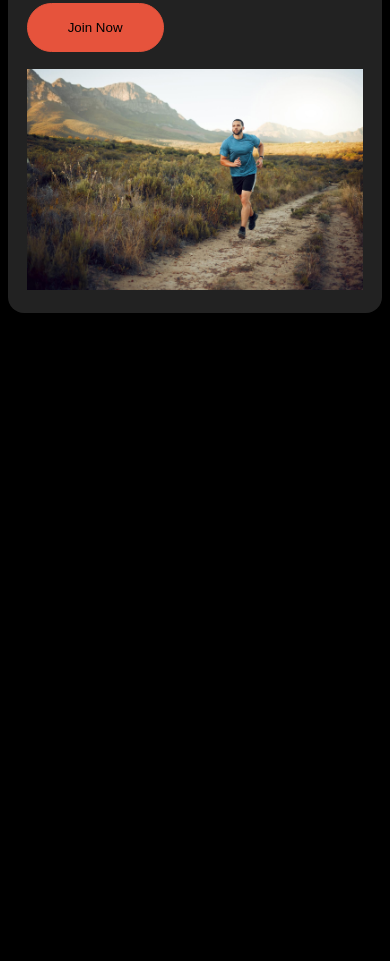
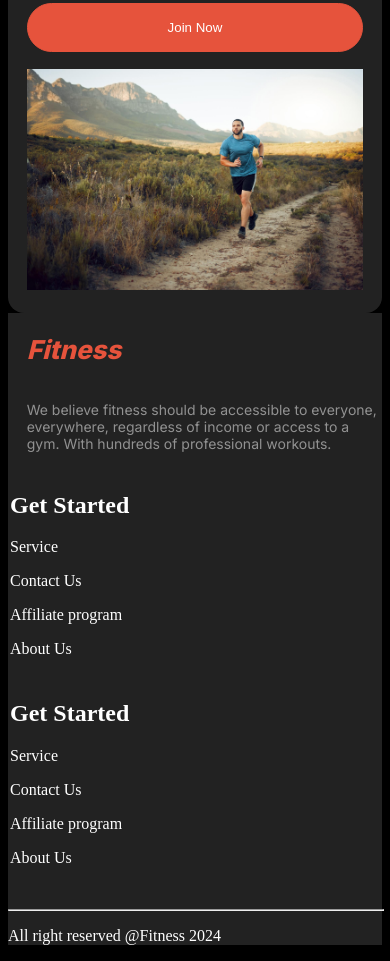
Before and after one commit to fhanif16/B10A2, a plain HTML site: page index.html in a window 390 px wide. Shown: the part 2753-3714 px from the top of the page. Before the commit the page ends 3074 px from the top, so only its background shows below. Drawn offline with Linux system fonts and the light colour scheme.

Commit message:
footer added

```diff
--- a/index.html
+++ b/index.html
@@ -117,7 +117,55 @@
             </div>
         </section>
 
+
     </main>
+
+
+
+    <footer>
+        <section id="footer" >
+            <div class="footer-details">
+                <div class="footer-title">
+                    <h1 class="navbar-title">Fitness</h1>
+                    <p class="habit-subtitle">We believe fitness should be accessible to everyone, everywhere, regardless of income or access to a gym. With hundreds of professional workouts.</p>
+                </div>
+                <div class="get-started">
+                    <h1 class="title">Get Started</h1>
+                    <p>
+                        <ui>
+                            <p>Service</p>
+                            <p>Contact Us</p>
+                            <p>Affiliate program</p>
+                            <p>About Us</p>
+                        </ui>
+                    </p>
+                </div>
+                <div class="get-started">
+                    <h1 class="title">Get Started</h1>
+                    <p>
+                        <ui>
+                            <p>Service</p>
+                            <p>Contact Us</p>
+                            <p>Affiliate program</p>
+                            <p>About Us</p>
+                        </ui>
+                    </p>
+                </div>
+
+
+
+            </div>
+
+            <div class="copy-right">
+                <hr>
+                <p>All right reserved @Fitness 2024</p>
+            </div>
+
+
+        </section>
+
+
+    </footer>
 
 </body>
 </html>
--- a/style.css
+++ b/style.css
@@ -243,6 +243,42 @@ background: rgb(34, 34, 34);
  }
 
 
+#footer{
+    background: rgb(34, 34, 34);
+
+}
+
+ .footer-details{
+    display: grid;
+    grid-template-columns: repeat(3 , 1fr);
+    gap: 10%;
+
+
+
+
+
+ }
+
+ .footer-title {
+    display: flex;
+    flex-direction: column;
+    text-align: left;
+   padding-left: 5%;
+   margin-left: 15%;
+
+ }
+ .copy-right p{
+    text-align: center;
+
+ }
+ hr{
+    text-align: center;
+    width: 50%;
+ }
+
+
+
+
 
 
 
@@ -351,6 +387,42 @@ margin-left: 160px;
     margin-top: 5%;
 }
 
+.run-extra-title button{
+    width: 100%;
+    color: white;
+}
+
+.footer-details{
+    display: grid;
+    grid-template-columns: repeat(1 , 1fr);
+    margin-left: 0;
+    gap: 1%;
+
+
+
+ }
+ .footer-title {
+    display: flex;
+    flex-direction: column;
+    text-align: left;
+    margin-left: 0%;
+
+
+
+ }
+ hr{
+
+ width: 100%;
+    margin-top: 10%;
+ }
+ .copy-right p{
+    text-align: left;
+
+ }
+ .get-started{
+    margin-left: 2px;
+ }
+
 
 
 }
```
